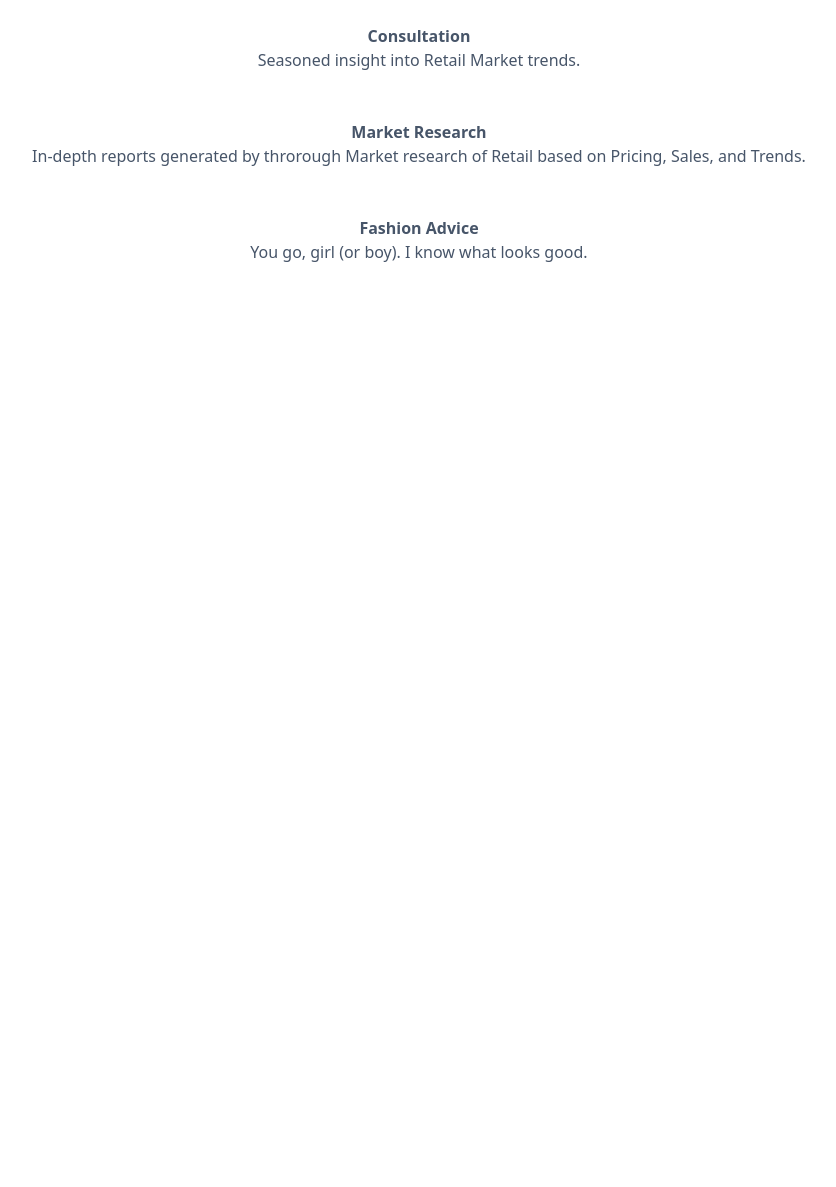
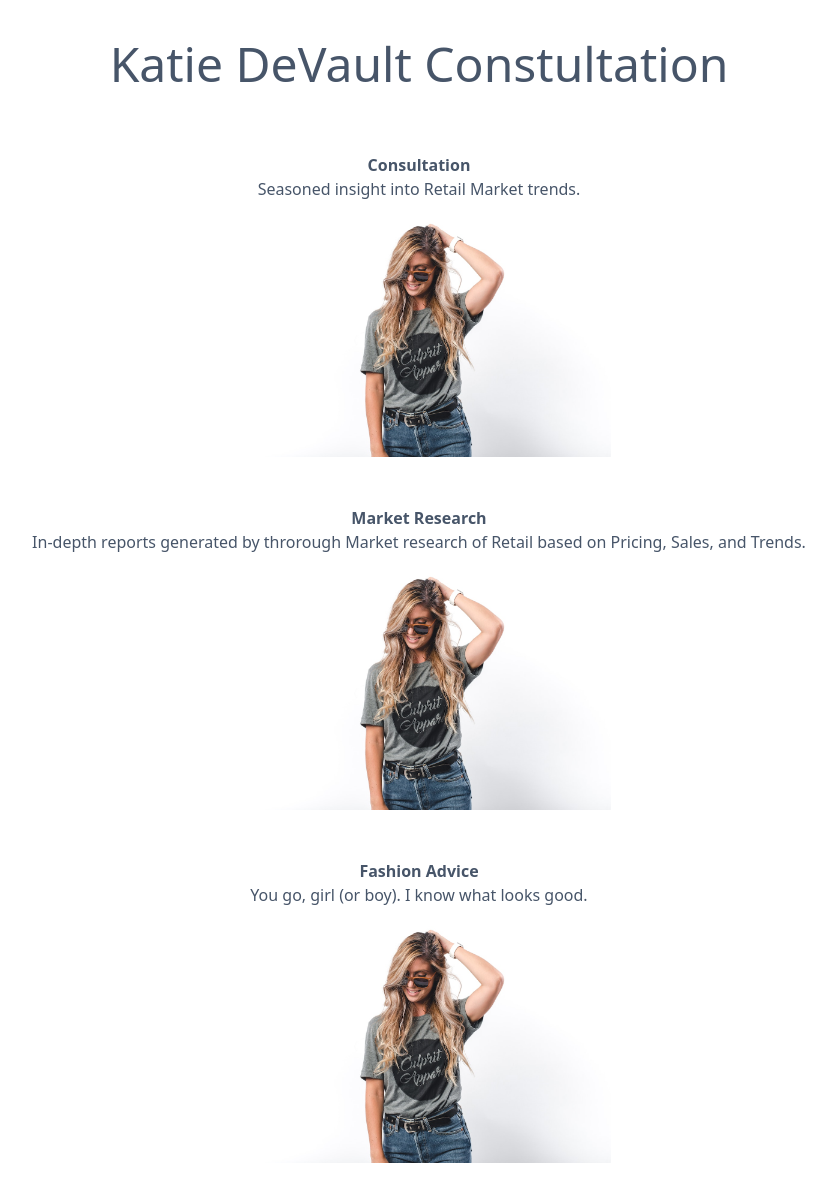
Before and after one commit to thmscly/kathryn-cox-website, a React (Create React App) app: page / in a window 1280 px wide. Shown: the whole page, without its empty margins (221-1057 px from the left). Before the commit the page ends 800 px from the top, so only its background shows below. Built offline with nearby package versions, Linux system fonts and the light colour scheme.

Commit message:
Added image to content boxes in Home.js

```diff
--- a/src/App.js
+++ b/src/App.js
@@ -1,23 +1,9 @@
 import './App.css';
+import Home from './components/pages/Home';
 
 function App() {
   return (
-    <div className='container mx-auto content-center text-slate-600'>
-      <div className="grid grid-cols-1 justify-items-center">
-        <div className='container mx-auto p-6 text-center'>
-          <h2 className='font-bold'>Consultation</h2>
-          <p>Seasoned insight into Retail Market trends.</p>
-        </div>
-        <div className='container mx-auto p-6 text-center'>
-          <h2 className='font-bold'>Market Research</h2>
-          <p>In-depth reports generated by throrough Market research of Retail based on Pricing, Sales, and Trends.</p>
-        </div>
-        <div className='container mx-auto p-6 text-center'>
-          <h2 className='font-bold'>Fashion Advice</h2>
-          <p>You go, girl (or boy). I know what looks good.</p>
-        </div>
-      </div>
-    </div>
+    < Home />
   );
 }
 
--- /dev/null
+++ b/src/components/pages/Home.js
@@ -0,0 +1,34 @@
+import React from 'react'
+import GirlFashion from '../../images/GirlFashion.jpg'
+
+function Home() {
+    return (
+        <div className='container mx-auto content-center text-slate-600'>
+            <div className="grid grid-cols-1 justify-items-center">
+                <div>
+                    <h1 className='text-5xl p-10'>Katie DeVault Constultation</h1>
+                </div>
+                <hr />
+                <div className='container mx-auto p-6 text-center'>
+                    <h2 className='font-bold'>Consultation</h2>
+                    <p>Seasoned insight into Retail Market trends.</p>
+                    <img className='inline h-64 w-100' src={GirlFashion} alt="" />
+                </div>
+                <hr />
+                <div className='container mx-auto p-6 text-center'>
+                    <h2 className='font-bold'>Market Research</h2>
+                    <p>In-depth reports generated by throrough Market research of Retail based on Pricing, Sales, and Trends.</p>
+                    <img className='inline h-64 w-100' src={GirlFashion} alt="" />
+                </div>
+                <hr />
+                <div className='container mx-auto p-6 text-center'>
+                    <h2 className='font-bold'>Fashion Advice</h2>
+                    <p>You go, girl (or boy). I know what looks good.</p>
+                    <img className='inline h-64 w-100' src={GirlFashion} alt="" />
+                </div>
+            </div>
+        </div>
+    )
+}
+
+export default Home
```
Also changed, not shown: src/images/GirlFashion.jpg (added), 1 other file (tests, documents, lock files or other folders).
